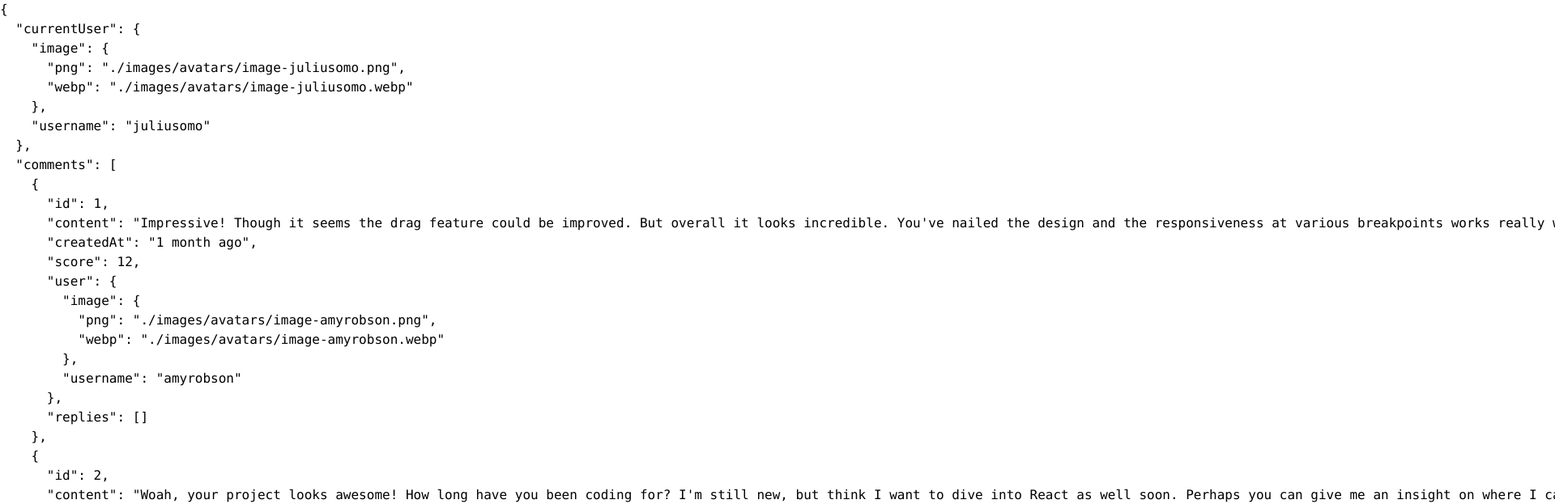
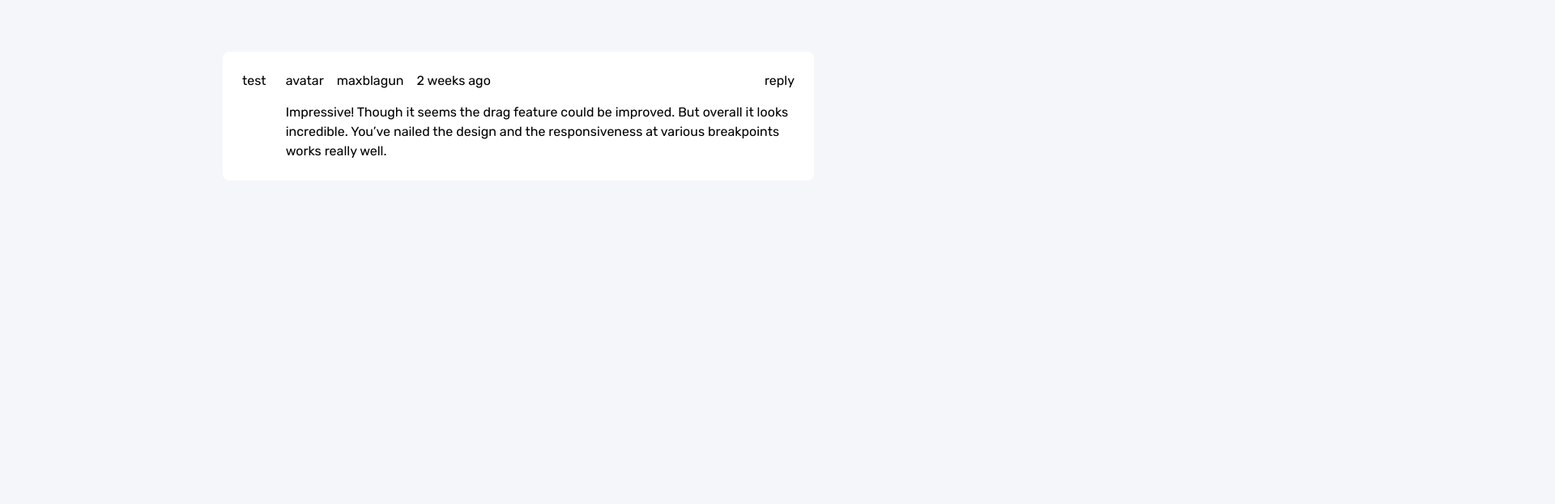
Before and after one commit to Mikoyzskie/fm-interactive-comments, a Next.js app: page / in a window 1280 px wide. Shown: the top 623 px of the page at 81% size, 1920 px wide, since content can reach past the window. Built offline with nearby package versions, Linux system fonts and the light colour scheme.

Commit message:
comment card

```diff
--- /dev/null
+++ b/src/app/comment.tsx
@@ -0,0 +1,22 @@
+import React from 'react'
+
+export default function Comment() {
+  return (
+    <div className='bg-white rounded-lg p-6 flex gap-6'>
+      <div>
+        test
+      </div>
+      <div className='grow flex flex-col gap-[15px]'>
+        <div className='flex justify-between'>
+          <div className='flex gap-4'>
+            <div>avatar</div>
+            <span>maxblagun</span>
+            <span>2 weeks ago</span>
+          </div>
+          <button>reply</button>
+        </div>
+        <p>Impressive! Though it seems the drag feature could be improved. But overall it looks incredible. You’ve nailed the design and the responsiveness at various breakpoints works really well.</p>
+      </div>
+    </div>
+  )
+}
--- a/src/app/globals.css
+++ b/src/app/globals.css
@@ -12,10 +12,10 @@
     --background: #0a0a0a;
     --foreground: #ededed;
   }
-}
+} */
 
 body {
-  color: var(--foreground);
-  background: var(--background);
-  font-family: Arial, Helvetica, sans-serif;
-} */
+ /* color: var(--foreground); */
+ background: #f5f6fa;
+ /* font-family: Arial, Helvetica, sans-serif; */
+}
--- a/src/app/layout.tsx
+++ b/src/app/layout.tsx
@@ -28,7 +28,7 @@ export default function RootLayout({
   return (
     <html lang="en">
       <body
-        className={`${rubik.className} antialiased`}
+        className={`${rubik.className} antialiased w-full h-screen`}
       >
         {children}
       </body>
--- a/src/app/page.tsx
+++ b/src/app/page.tsx
@@ -1,42 +1,11 @@
-
-
-import { readFileSync } from 'node:fs'
-
-
-export interface Comments {
-  currentUser: User;
-  comments: Comment[];
-}
-
-export interface Comment {
-  id: number;
-  content: string;
-  createdAt: string;
-  score: number;
-  user: User;
-  replies?: Comment[];
-  replyingTo?: string;
-}
-
-export interface User {
-  image: Image;
-  username: string;
-}
-
-export interface Image {
-  png: string;
-  webp: string;
-}
-
+// import data from "./data.json"
+import Comment from "./comment"
 
 export default function Home() {
-  const comments = readFileSync("./src/app/data.json", "utf-8");
 
   return (
-    <div>
-      <pre>
-        {comments}
-      </pre>
+    <div className="py-16 max-w-[730px] mx-auto">
+      <Comment />
     </div>
   )
 }
```
